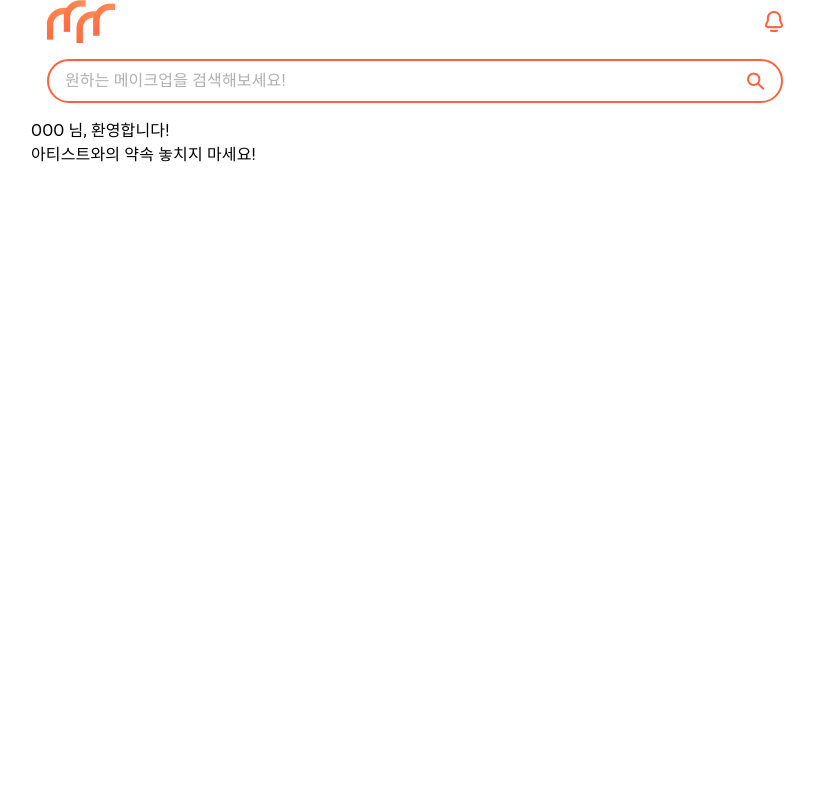
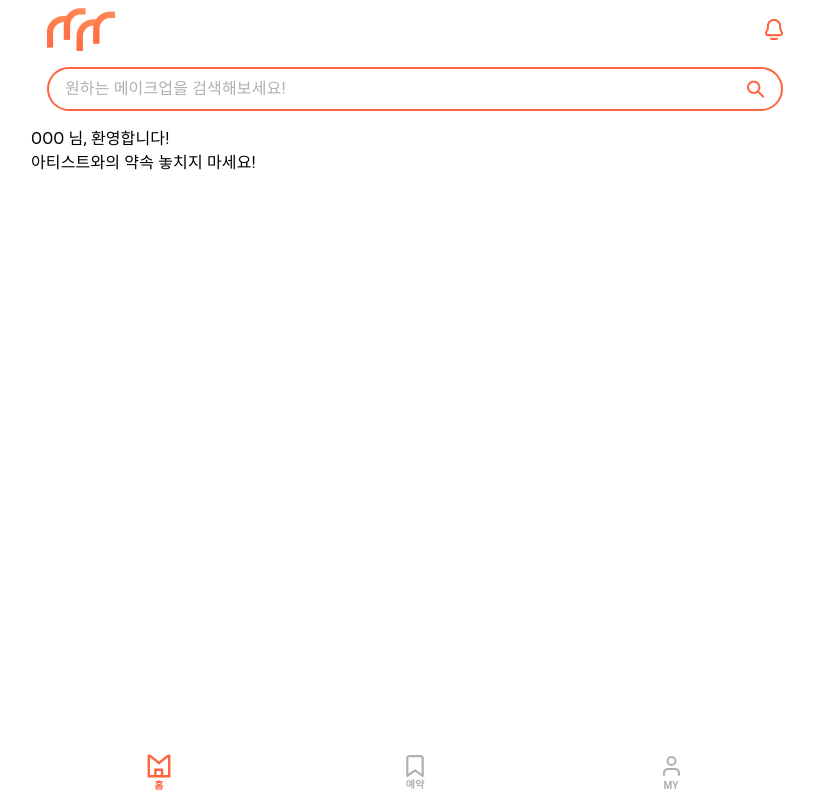
Before and after one commit to MEME-UMC/MEME_WEB, a React (Vite) app: page / in a window 1280 px wide. Shown: the whole page, without its empty margins (225-1039 px from the left). Built offline with nearby package versions, Linux system fonts and the light colour scheme.

Commit message:
feat: BottomNavigation 추가

```diff
--- /dev/null
+++ b/src/components/Navigation/Navigation.tsx
@@ -0,0 +1,33 @@
+import { createPortal } from 'react-dom';
+import { BottomNavigation } from '@mui/material';
+import { useLocation } from 'react-router-dom';
+import { NavigationIcon } from './components/NavigationIcon';
+import { NavigationButton } from './components/NavigationButton';
+
+export const Navigation = () => {
+  const location = useLocation();
+  const value = location.pathname;
+
+  return createPortal(
+    <BottomNavigation
+      showLabels
+      value={value}
+      onChange={() => {}}
+      sx={{
+        width: '100%',
+        maxWidth: 768,
+      }}
+    >
+      <NavigationButton label="홈" value="/">
+        <NavigationIcon type="home" />
+      </NavigationButton>
+      <NavigationButton label="예약" value="/book">
+        <NavigationIcon type="book" />
+      </NavigationButton>
+      <NavigationButton label="MY" value="/my">
+        <NavigationIcon type="my" />
+      </NavigationButton>
+    </BottomNavigation>,
+    document.body
+  );
+};
--- /dev/null
+++ b/src/components/Navigation/components/NavigationButton.tsx
@@ -0,0 +1,37 @@
+import { ReactNode } from 'react';
+import { BottomNavigationAction, Typography } from '@mui/material';
+import { COLORS } from '../../../core/colors';
+
+type Props = {
+  value: string;
+  label: string;
+  children: ReactNode | ReactNode[];
+};
+
+export const NavigationButton = ({
+  value,
+  label,
+  children,
+  ...props
+}: Props) => {
+  return (
+    <BottomNavigationAction
+      value={value}
+      label={
+        <Typography fontWeight={600} fontSize={10}>
+          {label}
+        </Typography>
+      }
+      sx={{
+        padding: 0,
+        color: COLORS.gray300,
+        '&& .MuiTouchRipple-child': {
+          backgroundColor: COLORS.primary,
+        },
+        maxWidth: 'none',
+      }}
+      icon={children}
+      {...props}
+    />
+  );
+};
--- /dev/null
+++ b/src/components/Navigation/components/NavigationIcon.tsx
@@ -0,0 +1,78 @@
+import { SvgIcon } from '@mui/material';
+
+type Props = {
+  type: string;
+};
+
+export const NavigationIcon = ({ type }: Props) => {
+  switch (type) {
+    case 'home':
+      return (
+        <SvgIcon sx={{ width: 24, height: 24 }}>
+          <svg
+            width="19"
+            height="20"
+            viewBox="0 0 19 20"
+            fill="none"
+            xmlns="http://www.w3.org/2000/svg"
+          >
+            <path
+              d="M6.5 18.5968H1C1 18.5968 1 3.09678 1 1.59678C1 0.0967846 9.5 7.59678 9.5 7.59678C9.5 7.59678 18 0.0968895 18 1.59678C18 3.09668 18 18.5968 18 18.5968H12M6.5 18.5968V13.0968C8.64788 13.0968 9.85212 13.0968 12 13.0968V18.5968M6.5 18.5968H12"
+              stroke="currentColor"
+              stroke-width="2"
+            />
+          </svg>
+        </SvgIcon>
+      );
+    case 'book':
+      return (
+        <SvgIcon sx={{ width: 22, height: 22 }}>
+          <svg
+            width="16"
+            height="20"
+            viewBox="0 0 16 20"
+            fill="none"
+            xmlns="http://www.w3.org/2000/svg"
+          >
+            <path
+              d="M15 19L8 14L1 19V3C1 2.46957 1.21071 1.96086 1.58579 1.58579C1.96086 1.21071 2.46957 1 3 1H13C13.5304 1 14.0391 1.21071 14.4142 1.58579C14.7893 1.96086 15 2.46957 15 3V19Z"
+              stroke="currentColor"
+              stroke-width="2"
+              stroke-linecap="round"
+              stroke-linejoin="round"
+            />
+          </svg>
+        </SvgIcon>
+      );
+    case 'my':
+      return (
+        <SvgIcon sx={{ width: 24, height: 24, pl: 1 }}>
+          <svg
+            width="24"
+            height="24"
+            viewBox="0 0 24 24"
+            fill="none"
+            xmlns="http://www.w3.org/2000/svg"
+          >
+            <path
+              d="M16 21V19C16 17.9391 15.5786 16.9217 14.8284 16.1716C14.0783 15.4214 13.0609 15 12 15H5C3.93913 15 2.92172 15.4214 2.17157 16.1716C1.42143 16.9217 1 17.9391 1 19V21"
+              stroke="currentColor"
+              stroke-width="2"
+              stroke-linecap="round"
+              stroke-linejoin="round"
+            />
+            <path
+              d="M8.5 11C10.7091 11 12.5 9.20914 12.5 7C12.5 4.79086 10.7091 3 8.5 3C6.29086 3 4.5 4.79086 4.5 7C4.5 9.20914 6.29086 11 8.5 11Z"
+              stroke="currentColor"
+              stroke-width="2"
+              stroke-linecap="round"
+              stroke-linejoin="round"
+            />
+          </svg>
+        </SvgIcon>
+      );
+
+    default:
+      return null;
+  }
+};
--- /dev/null
+++ b/src/components/Navigation/index.ts
@@ -0,0 +1 @@
+export { Navigation } from './Navigation';
--- a/src/core/App.tsx
+++ b/src/core/App.tsx
@@ -1,6 +1,23 @@
-import { RouterProvider } from "react-router-dom";
-import { router } from "./routes";
+import { RouterProvider } from 'react-router-dom';
+import { router } from './routes';
+import { createTheme, ThemeProvider } from '@mui/material';
+import { COLORS } from './colors';
+
+const theme = createTheme({
+  // typography: {
+  //   fontFamily: 'AppleFont',
+  // },
+  palette: {
+    primary: {
+      main: COLORS.primary,
+    },
+  },
+});
 
 export const App = () => {
-  return <RouterProvider router={router} />;
+  return (
+    <ThemeProvider theme={theme}>
+      <RouterProvider router={router} />
+    </ThemeProvider>
+  );
 };
--- a/src/core/routes.tsx
+++ b/src/core/routes.tsx
@@ -1,15 +1,12 @@
-import { createBrowserRouter } from 'react-router-dom';
+import { createBrowserRouter, Outlet } from 'react-router-dom';
 import { EnterPage } from '../pages/common/EnterPage/EnterPage';
 import { JoinPage } from '../pages/common/LoginPage/LoginPage';
 import { EmailPage } from '../pages/common/EmailPage/EmailPage';
 import { PasswordPage } from '../pages/common/PasswordPage/PasswordPage';
 import { HomePage } from '../pages/model/HomePage/HomePage';
+import { Navigation } from '../components/Navigation';
 
 export const router = createBrowserRouter([
-  {
-    path: '/',
-    element: <HomePage />,
-  },
   {
     path: '/enter',
     element: <EnterPage />,
@@ -26,4 +23,18 @@ export const router = createBrowserRouter([
     path: '/password',
     element: <PasswordPage />,
   },
+  {
+    element: (
+      <>
+        <Outlet />
+        <Navigation />
+      </>
+    ),
+    children: [
+      {
+        path: '/',
+        element: <HomePage />,
+      },
+    ],
+  },
 ]);
--- a/src/pages/model/HomePage/HomePage.tsx
+++ b/src/pages/model/HomePage/HomePage.tsx
@@ -15,7 +15,7 @@ export const HomePage = () => {
   ]);
 
   return (
-    <Stack>
+    <Stack pt={1}>
       <Header />
       <SearchBar />
       <Typography>OOO 님, 환영합니다!</Typography>
```
Also changed, not shown: src/assets/user-plus.svg (added).
